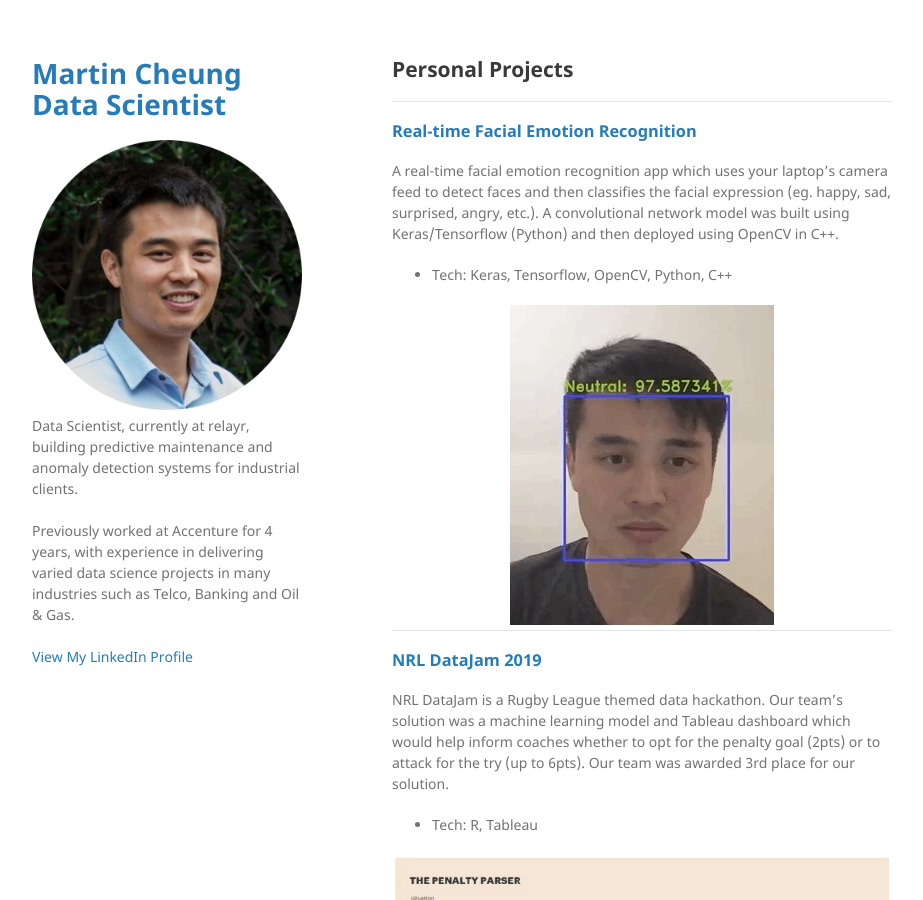
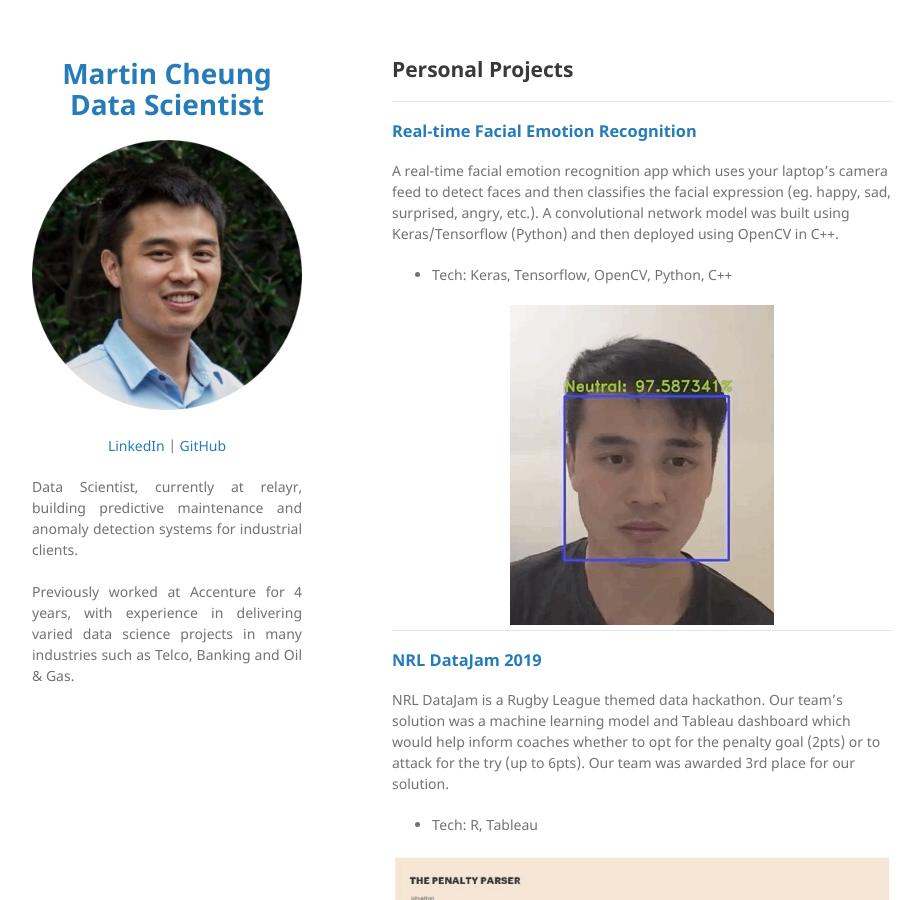
Before and after one commit to martycheung/martycheung.github.io, a Jekyll site: the page built from index.md, in a window 1280 px wide and 900 px high. Shown: the whole window, without its empty margins (178-1101 px from the left). Built offline with Jekyll 4.4.1, drawn with Linux system fonts in a browser that asks for light colours; our own code applies the rules of GitHub Pages for plain Markdown files.

Commit message:
Update _config.yml

```diff
--- a/_config.yml
+++ b/_config.yml
@@ -1,11 +1,18 @@
-title: Martin Cheung Data Scientist
-logo: "/images/profile_pic.jpeg?raw=true" # your photo (or logo) here
-description: > # your text below (remove <br> elements if you don't need line breaks)
+title: <p align="center">Martin Cheung Data Scientist</p>
+logo: "/images/profile_pic.jpeg?raw=true"
+
+description:
+  <p align="center">
+  <a href="https://www.linkedin.com/in/martin-cheung-ds"/>LinkedIn</a> |
+  <a href="https://github.com/martycheung">GitHub</a>
+  </p>
+
+  <p align="justify">
   Data Scientist, currently at relayr, building predictive maintenance and anomaly detection systems for industrial clients.
   <br><br>
   Previously worked at Accenture for 4 years, with experience in delivering varied data science projects in many industries such as Telco, Banking and Oil & Gas.
   <br><br>
-  <a href="https://www.linkedin.com/in/martin-cheung-ds/">View My LinkedIn Profile</a>
+  </p>
 
 theme: jekyll-theme-minimal
 google_analytics: UA-168653700-1 # your Google Analytics tracking ID here
```
